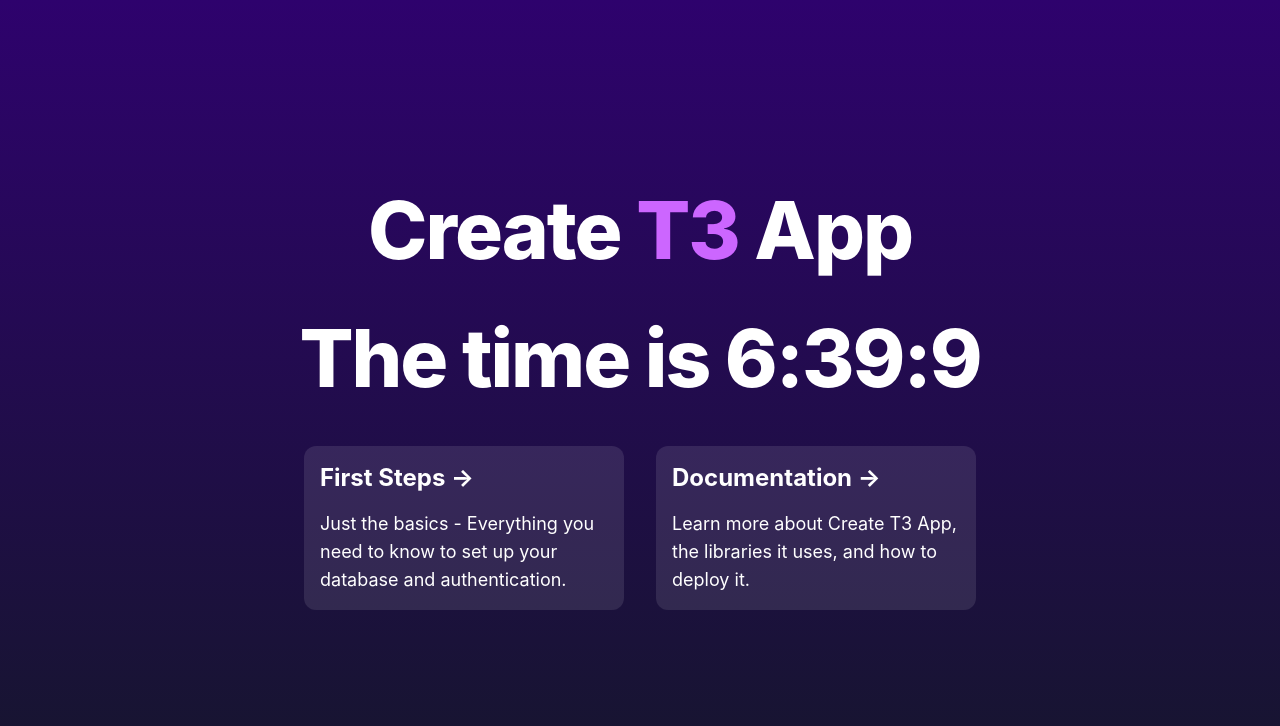
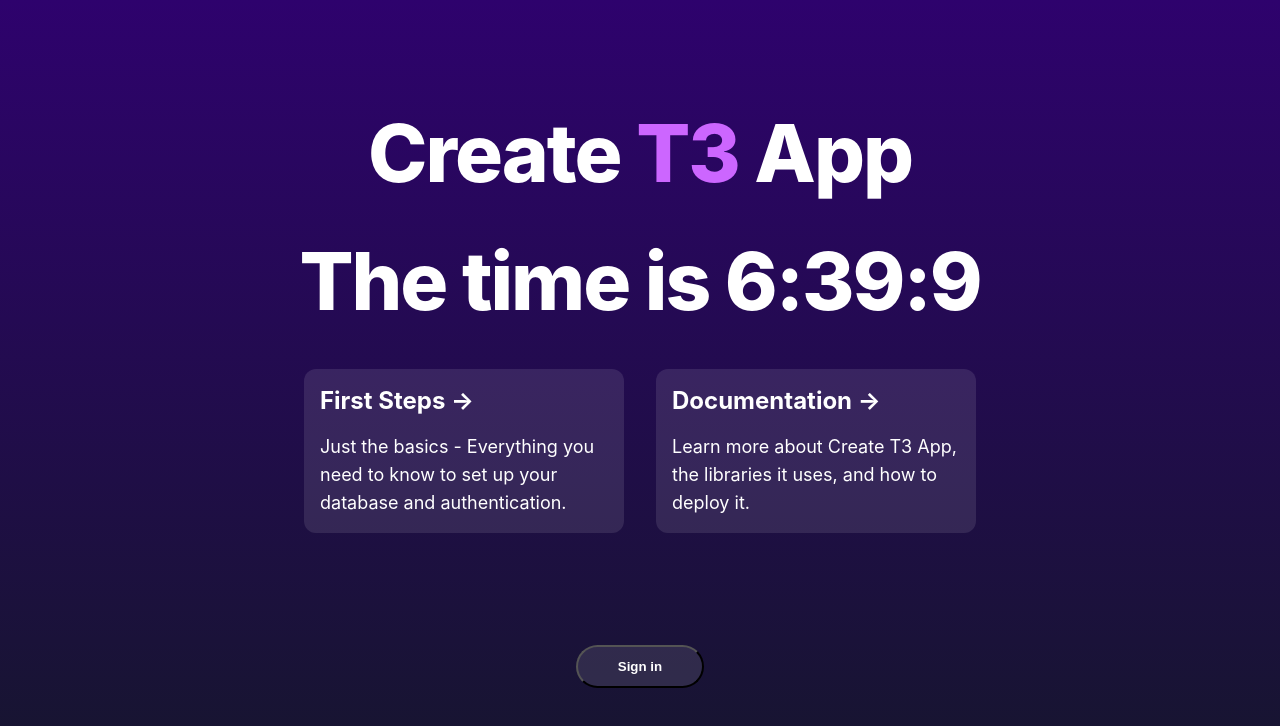
Before and after one commit to thanaism/nextjs-on-azure, a Next.js app: page / in a window 1280 px wide. Shown: the top 726 px of the page. Built offline with nearby package versions, Linux system fonts and the light colour scheme; no server answers.

Commit message:
add: ログインボタン

```diff
--- a/src/pages/index.tsx
+++ b/src/pages/index.tsx
@@ -1,3 +1,4 @@
+import { signIn, signOut, useSession } from "next-auth/react";
 import styles from "./index.module.css";
 import Head from "next/head";
 import Link from "next/link";
@@ -51,8 +52,30 @@
               </div>
             </Link>
           </div>
+          <div className={styles.showcaseContainer}>
+            <AuthShowcase />
+          </div>
         </div>
       </main>
     </>
   );
 }
+
+function AuthShowcase() {
+  const { data: sessionData } = useSession();
+
+
+  return (
+    <div className={styles.authContainer}>
+      <p className={styles.showcaseText}>
+        {sessionData && <span>Logged in as {sessionData.user?.name}</span>}
+      </p>
+      <button
+        className={styles.loginButton}
+        onClick={sessionData ? () => void signOut() : () => void signIn()}
+      >
+        {sessionData ? "Sign out" : "Sign in"}
+      </button>
+    </div>
+  );
+}
```
